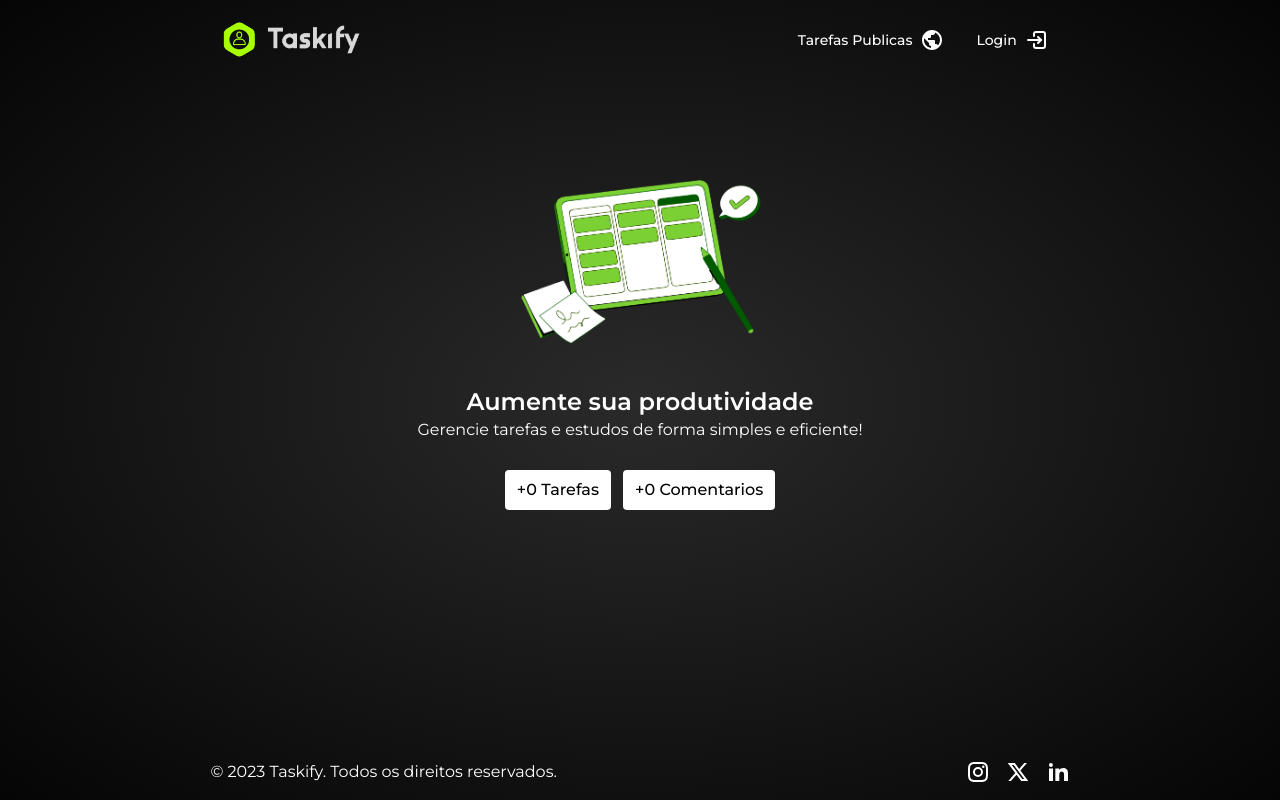
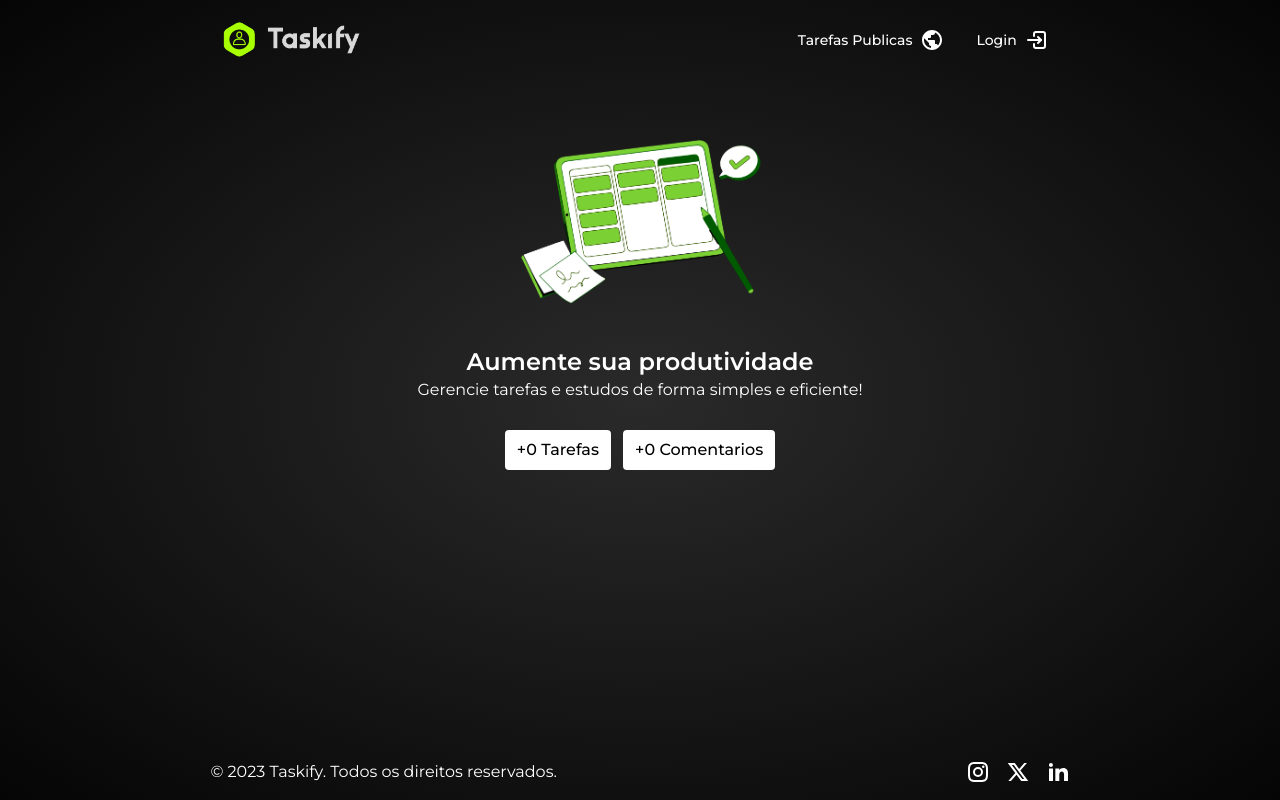
Before and after one commit to gui-bus/Taskify, a Next.js app: page / in a window 1280 px wide. Built offline with nearby package versions, Linux system fonts and the light colour scheme; no server answers; the database is empty.

Commit message:
fix: fix route protection

```diff
--- a/src/pages/dashboard/index.tsx
+++ b/src/pages/dashboard/index.tsx
@@ -201,6 +201,14 @@
 export const getServerSideProps: GetServerSideProps = async ({ req }) => {
   const session = await getSession({ req });
 
+  if (!session?.user) {
+    return {
+      redirect: {
+        destination: "/",
+        permanent: false,
+      },
+    };
+  }
 
 
   return {
--- a/src/pages/index.tsx
+++ b/src/pages/index.tsx
@@ -20,7 +20,7 @@
         <link rel="shortcut icon" href="favicon.png" type="image/x-icon" />
       </Head>
 
-      <main className="flex flex-col items-center justify-center select-none mt-10 text-center">
+      <main className="flex flex-col items-center justify-center select-none text-center">
         <div className="flex flex-col items-center justify-center">
           <Image
             className="my-2 w-64 h-auto flex"
```
